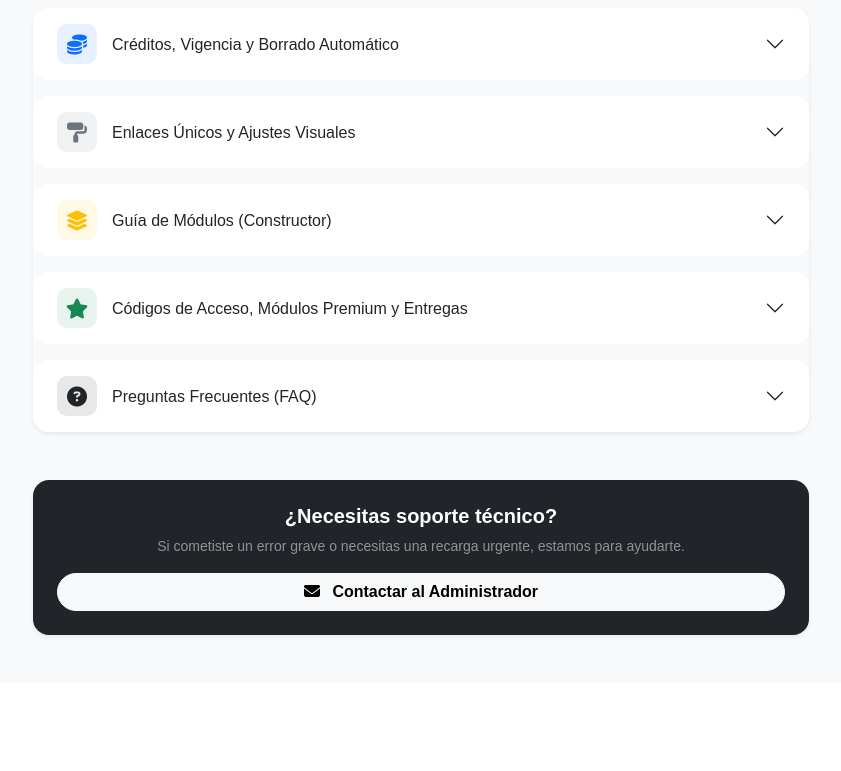
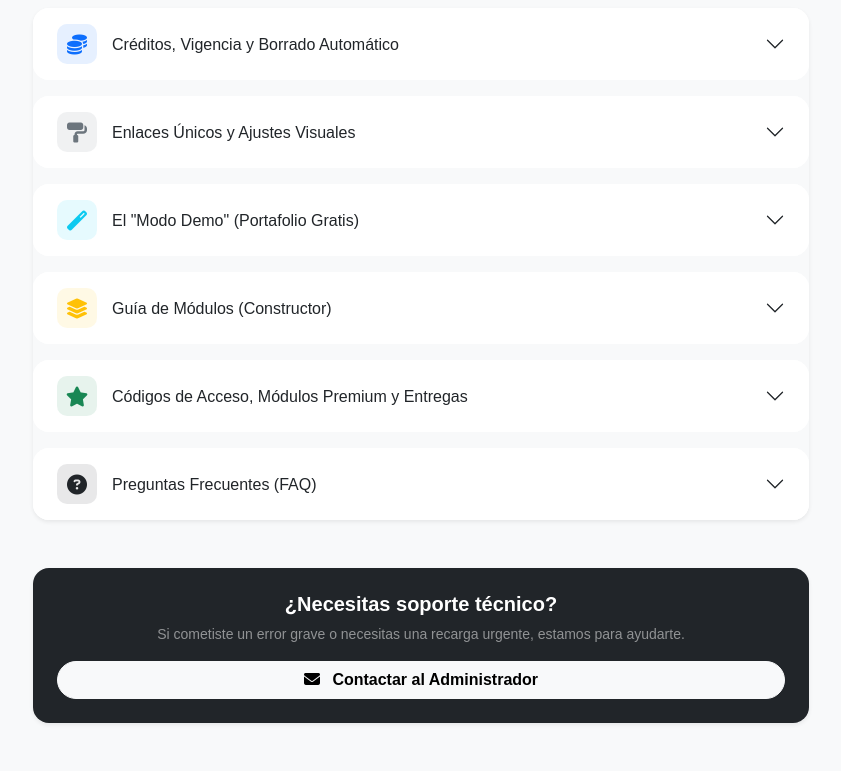
Before and after one commit to sebastiantapia9519/CotizadorSianeffects, a Flask app: template templates/clientes/ayuda_planner.html in a window 1280 px wide. Shown: the part 230-1001 px from the top of the page, without its empty margins (219-1060 px from the left). Before the commit the page ends 868 px from the top, so only its background shows below. Run offline with Flask 3, Linux system fonts and the light colour scheme; the template is opened without the code that fills it, so the values that code supplies are empty.

Commit message:
actualizacion planners

```diff
--- a/templates/clientes/ayuda_planner.html
+++ b/templates/clientes/ayuda_planner.html
@@ -82,6 +82,31 @@
                             <li class="mb-3"><strong>Plantillas Rápidas:</strong> Al elegir una plantilla (ej. Clásico Dorado), el sistema autocompletará los colores y la tipografía ideal. Si eliges "Personalizado", puedes mezclarlos a tu gusto.</li>
                             <li class="mb-3"><strong>Tipografías Curadas:</strong> Tenemos pares tipográficos pre-configurados para asegurar legibilidad en cualquier dispositivo.</li>
                             <li><strong>Música de Fondo:</strong> Selecciona una pista de nuestro catálogo de alta calidad. Están optimizadas para no consumir los datos móviles de los invitados.</li>
+                        </ul>
+                    </div>
+                </div>
+            </div>
+
+            <div class="accordion-item border-0 mb-3 rounded-4 bg-white overflow-hidden">
+                <h2 class="accordion-header">
+                    <button class="accordion-button collapsed px-4 py-3" type="button" data-bs-toggle="collapse" data-bs-target="#collapseDemo">
+                        <div class="icon-box bg-info bg-opacity-10 text-info"><i class="fas fa-magic fa-lg"></i></div>
+                        El "Modo Demo" (Portafolio Gratis)
+                    </button>
+                </h2>
+                <div id="collapseDemo" class="accordion-collapse collapse" data-bs-parent="#accordionAyuda">
+                    <div class="accordion-body px-4 pb-4 pt-1 text-muted">
+                        <div class="highlight-box mt-2 mb-4" style="background-color: #e0f7fa; border-left-color: #00bcd4;">
+                            <i class="fas fa-lightbulb text-info me-2"></i><strong>Herramienta de Ventas:</strong> Usa el Modo Demo para enseñarle a tus futuros clientes (en tu iPad o celular) cómo se ve una invitación Premium interactiva y ayudarlos a decidirse.
+                        </div>
+
+                        <p class="fw-bold text-dark mb-2">Reglas del Modo Demo:</p>
+                        <ul class="mb-0">
+                            <li class="mb-3"><strong>100% Gratis:</strong> Al hacer clic en el botón azul "Publicar Demo", el sistema no te descontará créditos de tus paquetes.</li>
+                            <li class="mb-3"><strong>Límite de un Demo:</strong> Como socio, tienes derecho a mantener <strong>una sola</strong> invitación Demo activa a la vez. Si necesitas hacer otra prueba, simplemente edita la que ya tienes.</li>
+                            <li class="mb-3"><strong>Fechas Automáticas:</strong> No tienes que preocuparte por las fechas o vigencias. El sistema fijará automáticamente la fecha del evento a 2 meses en el futuro para que no caduque mientras la enseñas.</li>
+                            <li class="mb-3"><strong>Enlace Personalizado:</strong> El link se generará automáticamente con el nombre de tu agencia (Ej. <em>sianeffects.com/invitacion/demo-eventos-monterrey</em>).</li>
+                            <li><strong>Restricción:</strong> Las invitaciones Demo tendrán una barra roja en la parte superior avisando que es una versión de prueba. Por esto, <strong>no se pueden usar para eventos reales</strong>.</li>
                         </ul>
                     </div>
                 </div>
--- a/templates/invitaciones/base_boda.html
+++ b/templates/invitaciones/base_boda.html
@@ -957,6 +957,12 @@
 </head>
 
 <body>
+    {% if inv.es_demo %}
+    <div style="background-color: #e50914; color: #ffffff; text-align: center; padding: 12px 15px; font-weight: 900; position: sticky; top: 0; left: 0; width: 100%; z-index: 999999; box-shadow: 0 4px 10px rgba(0,0,0,0.3); font-size: 0.85rem; letter-spacing: 1px; text-transform: uppercase;">
+        <i class="fas fa-exclamation-triangle me-2 text-warning"></i> Versión de Demostración <span class="mx-2 d-none d-md-inline">|</span> SianEffects <br class="d-md-none">
+        <span style="font-weight: 600; font-size: 0.75rem; text-transform: none; opacity: 0.9;">(No válida para confirmar asistencia en eventos reales)</span>
+    </div>
+    {% endif %}
     <div class="fondo-fijo-app"></div>
     <div id="welcome-screen">
 
--- a/templates/invitaciones/xv.html
+++ b/templates/invitaciones/xv.html
@@ -876,6 +876,12 @@
 </head>
 
 <body>
+    {% if inv.es_demo %}
+    <div style="background-color: #e50914; color: #ffffff; text-align: center; padding: 12px 15px; font-weight: 900; position: sticky; top: 0; left: 0; width: 100%; z-index: 999999; box-shadow: 0 4px 10px rgba(0,0,0,0.3); font-size: 0.85rem; letter-spacing: 1px; text-transform: uppercase;">
+        <i class="fas fa-exclamation-triangle me-2 text-warning"></i> Versión de Demostración <span class="mx-2 d-none d-md-inline">|</span> SianEffects <br class="d-md-none">
+        <span style="font-weight: 600; font-size: 0.75rem; text-transform: none; opacity: 0.9;">(No válida para confirmar asistencia en eventos reales)</span>
+    </div>
+    {% endif %}
     <div class="fondo-fijo-app"></div>
     <div id="welcome-screen">
 
```
